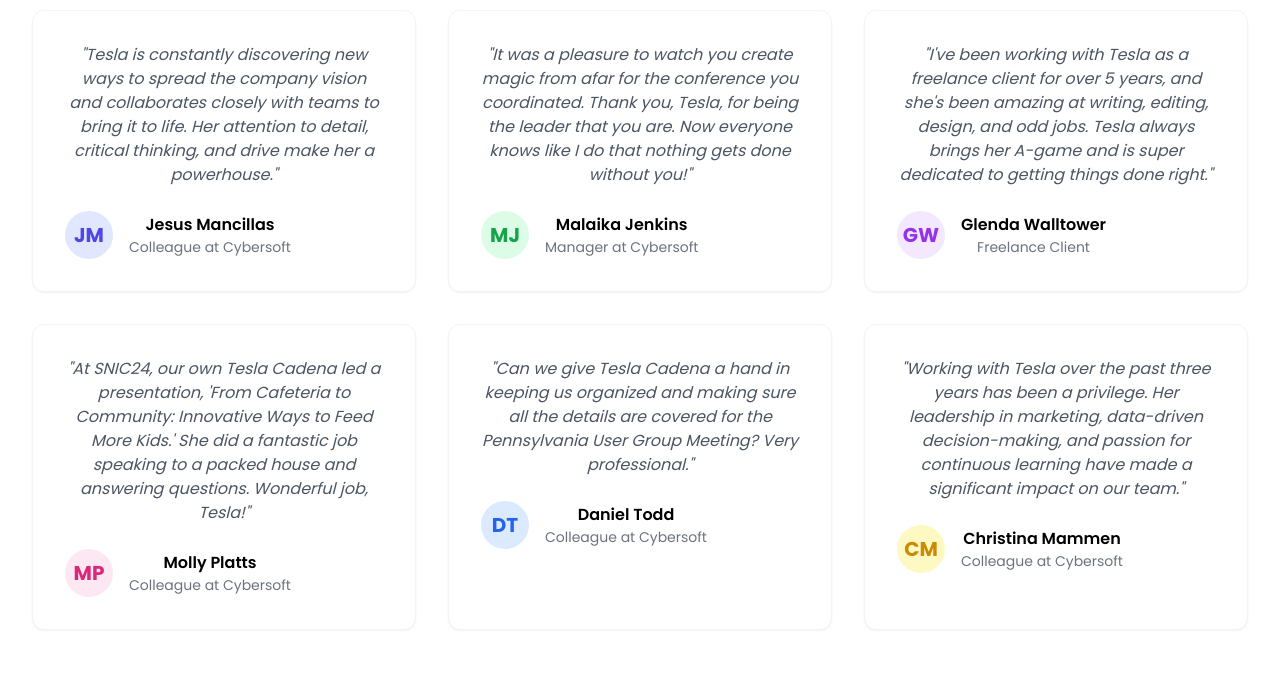
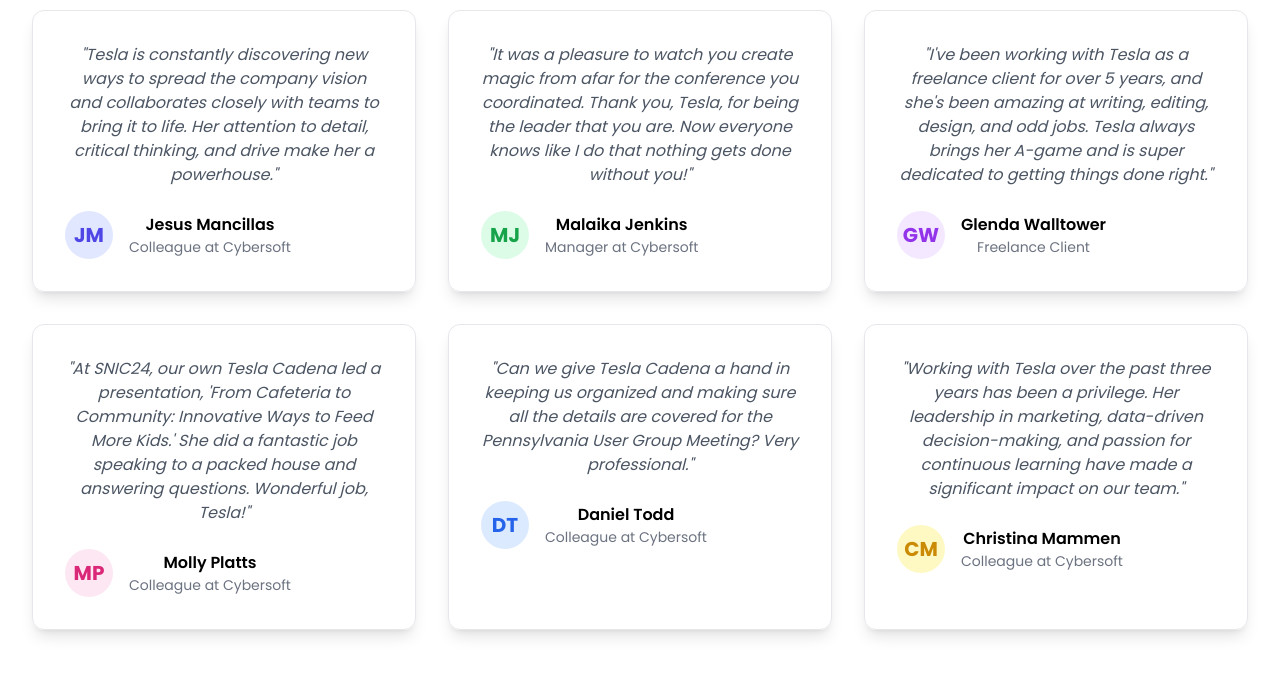
Before and after one commit to TeslaCadena/servicestestimonials, a plain HTML site: page index.html in a window 1280 px wide. Shown: the part 106-782 px from the top of the page. Drawn offline with nearby package versions, Linux system fonts and the light colour scheme.

Commit message:
Update index.html

```diff
--- a/index.html
+++ b/index.html
@@ -9,7 +9,7 @@
   @import url('https://fonts.googleapis.com/css2?family=Poppins:wght@300;400;500;600;700&display=swap');
   body {
     font-family: 'Poppins', sans-serif;
-    background-color: #f8f9fa;
+    background-color: #f9f9fc;
   }
   .service-card {
     transition: all 0.3s ease;
@@ -35,7 +35,7 @@
 
         <div class="grid grid-cols-1 md:grid-cols-2 lg:grid-cols-3 gap-8">
             <!-- Testimonial 1 -->
-            <div class="bg-white p-8 rounded-xl shadow-sm border border-gray-100">
+<div class="service-modal p-8 rounded-xl shadow-lg border">
                 <p class="text-gray-600 italic mb-6">"Tesla is constantly discovering new ways to spread the company vision and collaborates closely with teams to bring it to life. Her attention to detail, critical thinking, and drive make her a powerhouse."</p>
                 <div class="flex items-center">
                     <div class="w-12 h-12 bg-indigo-100 rounded-full flex items-center justify-center text-indigo-600 font-bold text-xl mr-4">JM</div>
@@ -47,7 +47,7 @@
             </div>
 
             <!-- Testimonial 2 -->
-            <div class="bg-white p-8 rounded-xl shadow-sm border border-gray-100">
+            <div class="service-modal p-8 rounded-xl shadow-lg border">
                 <p class="text-gray-600 italic mb-6">"It was a pleasure to watch you create magic from afar for the conference you coordinated. Thank you, Tesla, for being the leader that you are. Now everyone knows like I do that nothing gets done without you!"</p>
                 <div class="flex items-center">
                     <div class="w-12 h-12 bg-green-100 rounded-full flex items-center justify-center text-green-600 font-bold text-xl mr-4">MJ</div>
@@ -59,7 +59,7 @@
             </div>
 
             <!-- Testimonial 3 -->
-            <div class="bg-white p-8 rounded-xl shadow-sm border border-gray-100">
+            <div class="service-modal p-8 rounded-xl shadow-lg border">
                 <p class="text-gray-600 italic mb-6">"I've been working with Tesla as a freelance client for over 5 years, and she's been amazing at writing, editing, design, and odd jobs. Tesla always brings her A-game and is super dedicated to getting things done right."</p>
                 <div class="flex items-center">
                     <div class="w-12 h-12 bg-purple-100 rounded-full flex items-center justify-center text-purple-600 font-bold text-xl mr-4">GW</div>
@@ -71,7 +71,7 @@
             </div>
 
             <!-- Testimonial 4 -->
-            <div class="bg-white p-8 rounded-xl shadow-sm border border-gray-100">
+           <div class="service-modal p-8 rounded-xl shadow-lg border">
                 <p class="text-gray-600 italic mb-6">"At SNIC24, our own Tesla Cadena led a presentation, 'From Cafeteria to Community: Innovative Ways to Feed More Kids.' She did a fantastic job speaking to a packed house and answering questions. Wonderful job, Tesla!"</p>
                 <div class="flex items-center">
                     <div class="w-12 h-12 bg-pink-100 rounded-full flex items-center justify-center text-pink-600 font-bold text-xl mr-4">MP</div>
@@ -83,7 +83,7 @@
             </div>
 
             <!-- Testimonial 5 -->
-            <div class="bg-white p-8 rounded-xl shadow-sm border border-gray-100">
+            <div class="service-modal p-8 rounded-xl shadow-lg border">
                 <p class="text-gray-600 italic mb-6">"Can we give Tesla Cadena a hand in keeping us organized and making sure all the details are covered for the Pennsylvania User Group Meeting? Very professional."</p>
                 <div class="flex items-center">
                     <div class="w-12 h-12 bg-blue-100 rounded-full flex items-center justify-center text-blue-600 font-bold text-xl mr-4">DT</div>
@@ -95,7 +95,7 @@
             </div>
 
             <!-- Testimonial 6 -->
-            <div class="bg-white p-8 rounded-xl shadow-sm border border-gray-100">
+            <div class="service-modal p-8 rounded-xl shadow-lg border">
                 <p class="text-gray-600 italic mb-6">"Working with Tesla over the past three years has been a privilege. Her leadership in marketing, data-driven decision-making, and passion for continuous learning have made a significant impact on our team."</p>
                 <div class="flex items-center">
                     <div class="w-12 h-12 bg-yellow-100 rounded-full flex items-center justify-center text-yellow-600 font-bold text-xl mr-4">CM</div>
```
